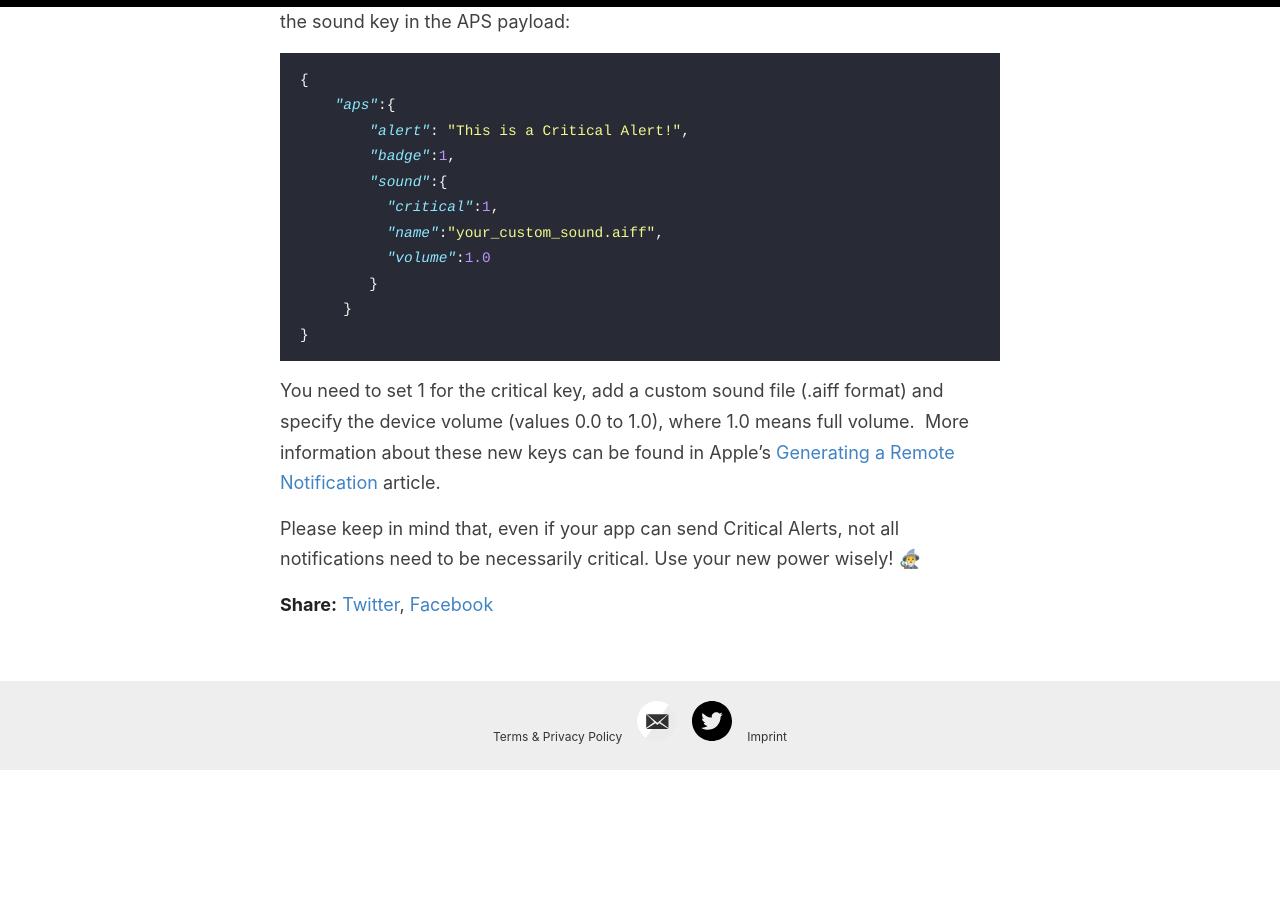
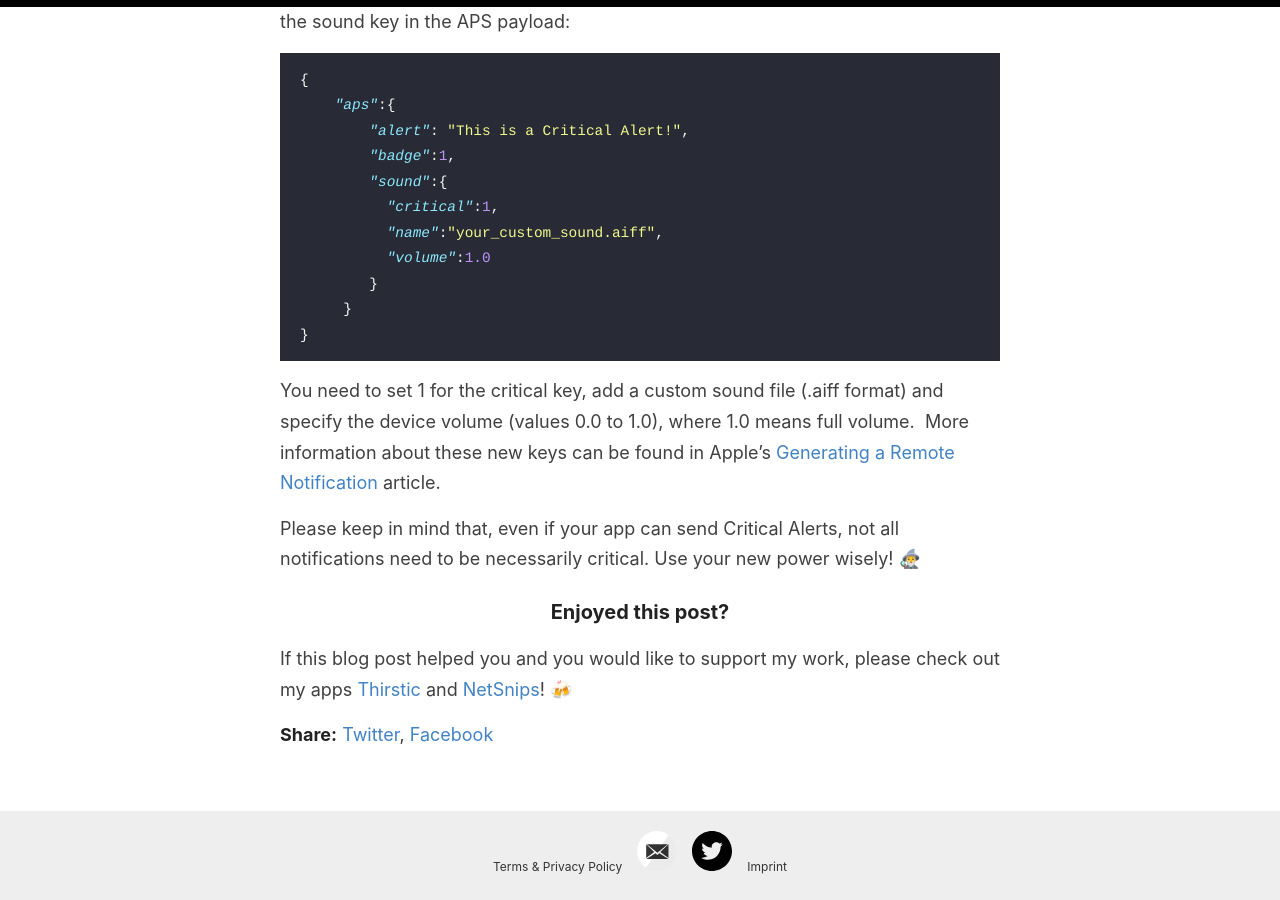
Before and after one commit to tapcode-apps/tapcode-webpage, a Jekyll site: the page built from _posts/2018-10-17-how-to-implement-critical-alerts.md, in a window 1280 px wide and 900 px high, scrolled down 3170 px. Built offline with Jekyll 4.4.1, drawn with Linux system fonts in a browser that asks for light colours; before the commit the page ends 3940 px from its top, so only the background shows below that.

Commit message:
Update note

```diff
--- a/_posts/2018-10-17-how-to-implement-critical-alerts.md
+++ b/_posts/2018-10-17-how-to-implement-critical-alerts.md
@@ -80,3 +80,6 @@ As a last step, you need modify the APS payload when sending push notifications
 You need to set 1 for the critical key, add a custom sound file (.aiff format) and specify the device volume (values 0.0 to 1.0), where 1.0 means full volume.  More information about these new keys can be found in Apple's [Generating a Remote Notification](https://developer.apple.com/documentation/usernotifications/setting_up_a_remote_notification_server/generating_a_remote_notification?language=swift) article.
 
 Please keep in mind that, even if your app can send Critical Alerts, not all notifications need to be necessarily critical. Use your new power wisely! 🧙‍♂️
+
+### Enjoyed this post?
+If this blog post helped you and you would like to support my work, please check out my apps [Thirstic](https://apps.apple.com/app/thirstic-smart-water-tracker/id1471500028) and [NetSnips](https://apps.apple.com/app/netsnips-web-clips-dashboard/id507888242)! 🍻
```
